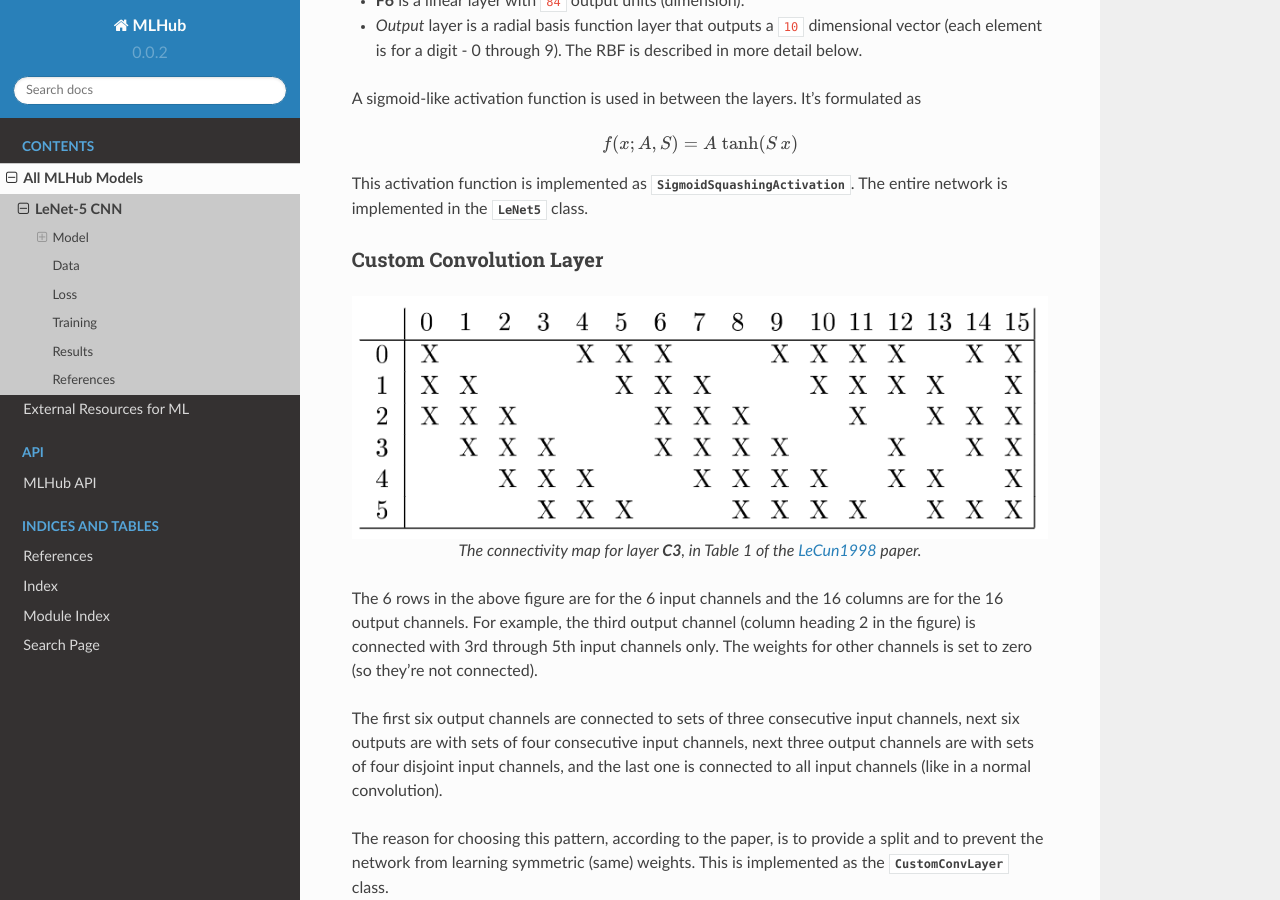
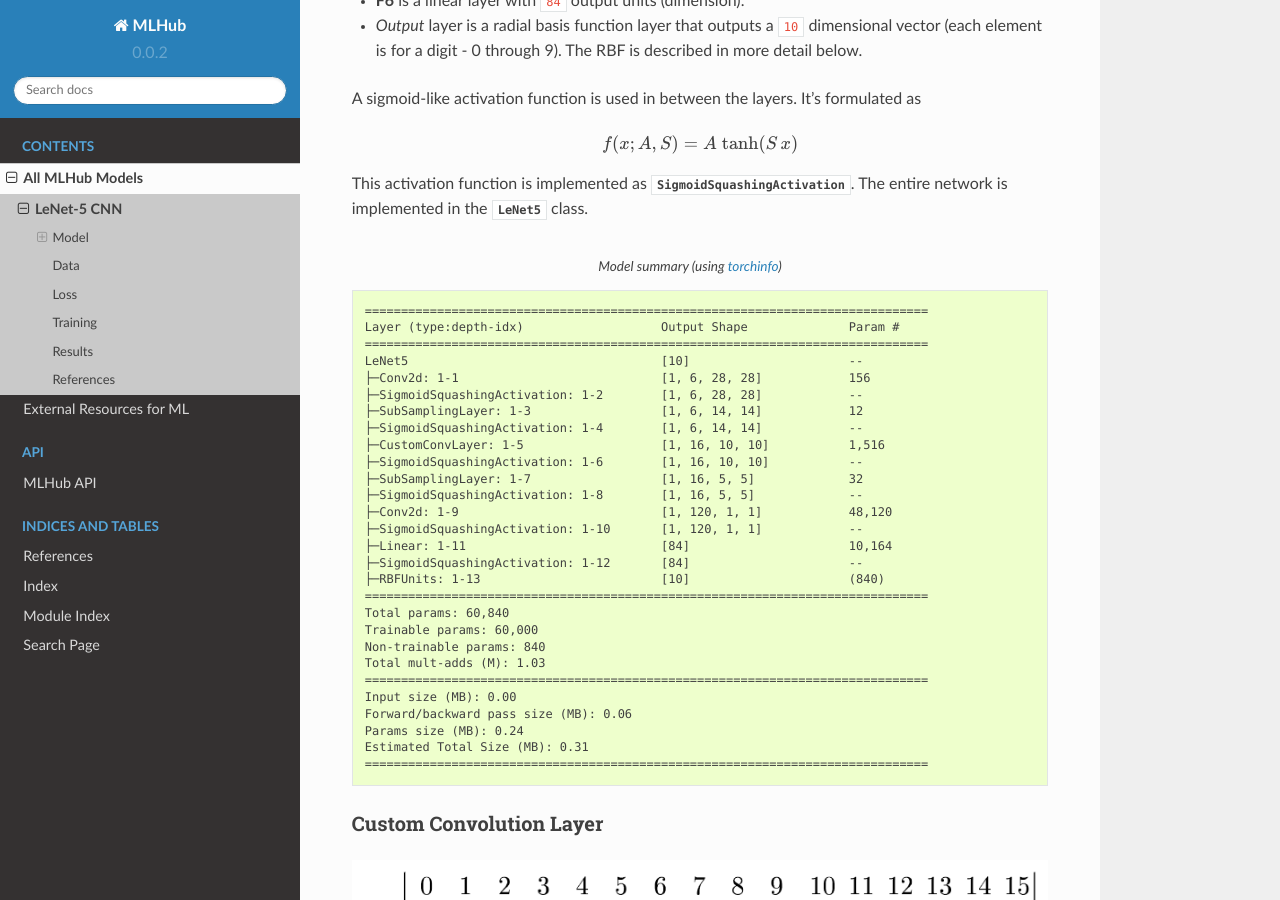
Before and after one commit to TheProjectsGuy/MLHub, a Sphinx documentation site: the page built from docs/models/lenet.rst, in a window 1280 px wide and 900 px high, scrolled down 1719 px. Built offline with Sphinx 7.4.7 and the Read the Docs theme 2.0.0, drawn with Linux system fonts in a browser that asks for light colours.

Commit message:
Added LeNet summary (hopefully LeNet is over)

```diff
--- a/docs/models/index.rst
+++ b/docs/models/index.rst
@@ -12,4 +12,4 @@ information pages. Look at :doc:`/api/models` for the API/code docs.
 
 The following models are implemented
 
-- :doc:`LeNet-5 </models/lenet>`
+- :doc:`/models/lenet`
--- a/docs/models/lenet.rst
+++ b/docs/models/lenet.rst
@@ -70,6 +70,40 @@ formulated as
 
 This activation function is implemented as :py:class:`SigmoidSquashingActivation <mlhub.lenet.models.SigmoidSquashingActivation>`.
 The entire network is implemented in the :py:class:`LeNet5 <mlhub.lenet.models.LeNet5>` class.
+
+.. code-block:: text
+  :caption: Model summary
+    (using `torchinfo <https://github.com/TylerYep/torchinfo>`__)
+
+  ==============================================================================
+  Layer (type:depth-idx)                   Output Shape              Param #
+  ==============================================================================
+  LeNet5                                   [10]                      --
+  ├─Conv2d: 1-1                            [1, 6, 28, 28]            156
+  ├─SigmoidSquashingActivation: 1-2        [1, 6, 28, 28]            --
+  ├─SubSamplingLayer: 1-3                  [1, 6, 14, 14]            12
+  ├─SigmoidSquashingActivation: 1-4        [1, 6, 14, 14]            --
+  ├─CustomConvLayer: 1-5                   [1, 16, 10, 10]           1,516
+  ├─SigmoidSquashingActivation: 1-6        [1, 16, 10, 10]           --
+  ├─SubSamplingLayer: 1-7                  [1, 16, 5, 5]             32
+  ├─SigmoidSquashingActivation: 1-8        [1, 16, 5, 5]             --
+  ├─Conv2d: 1-9                            [1, 120, 1, 1]            48,120
+  ├─SigmoidSquashingActivation: 1-10       [1, 120, 1, 1]            --
+  ├─Linear: 1-11                           [84]                      10,164
+  ├─SigmoidSquashingActivation: 1-12       [84]                      --
+  ├─RBFUnits: 1-13                         [10]                      (840)
+  ==============================================================================
+  Total params: 60,840
+  Trainable params: 60,000
+  Non-trainable params: 840
+  Total mult-adds (M): 1.03
+  ==============================================================================
+  Input size (MB): 0.00
+  Forward/backward pass size (MB): 0.06
+  Params size (MB): 0.24
+  Estimated Total Size (MB): 0.31
+  ==============================================================================
+
 
 Custom Convolution Layer
 ^^^^^^^^^^^^^^^^^^^^^^^^^
--- a/docs/resources.rst
+++ b/docs/resources.rst
@@ -95,6 +95,7 @@ Interesting projects in the wild
 
 #. `spaCy <https://spacy.io/>`__: NLP tool
 #. `Acme <https://dm-acme.readthedocs.io/en/latest/>`__: RL components and agents by Google DeepMind
+#. Some PyTorch frameworks for (numerical) optimizers: `torchimize <https://github.com/hahnec/torchimize>`__ (`API <https://hahnec.github.io/torchimize/build/html/apidoc.html>`__), `pytorch-minimize <https://github.com/rfeinman/pytorch-minimize>`__
 #. `MLHub CLI <https://mlhub.readthedocs.io/en/latest/>`__: Command line framework for various ML models (not related to this project)
 #. `AutoML <https://www.automl.org/>`__: Neural architecture search (NAS) and hyperparameter selection/optimization
 #. `Radiant Earth <https://radiant.earth/>`__: Earth observation data (geo-spatial informatics)
```
Also changed, not shown: README.md (+15 -0 lines), 1 other file.
